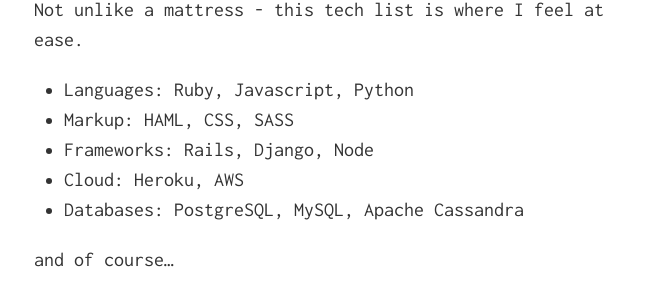
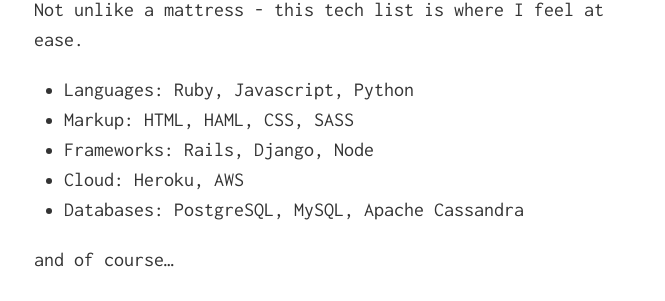
Before and after one commit to dbelling/dbelling.github.io, a Jekyll site: the page built from index.md, in a window 1280 px wide and 900 px high, scrolled down 1204 px. Shown: the part 151-452 px from the top of the window, without its empty margins (306-971 px from the left). Built offline with Jekyll 4.4.1, drawn with Linux system fonts in a browser that asks for light colours.

Commit message:
Update index.md

```diff
--- a/index.md
+++ b/index.md
@@ -29,7 +29,7 @@
 Not unlike a mattress - this tech list is where I feel at ease.
 
 * Languages: Ruby, Javascript, Python
-* Markup: HAML, CSS, SASS
+* Markup: HTML, HAML, CSS, SASS
 * Frameworks: Rails, Django, Node
 * Cloud: Heroku, AWS
 * Databases: PostgreSQL, MySQL, Apache Cassandra
```
